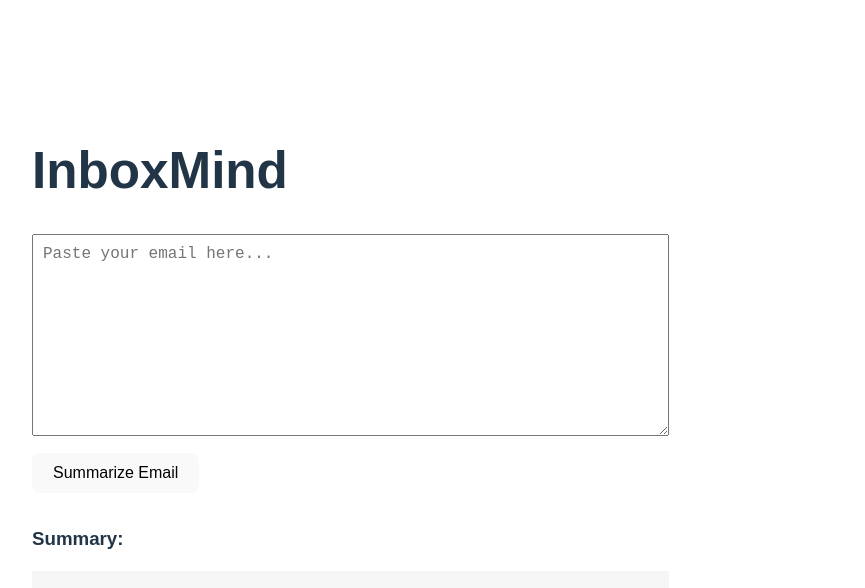
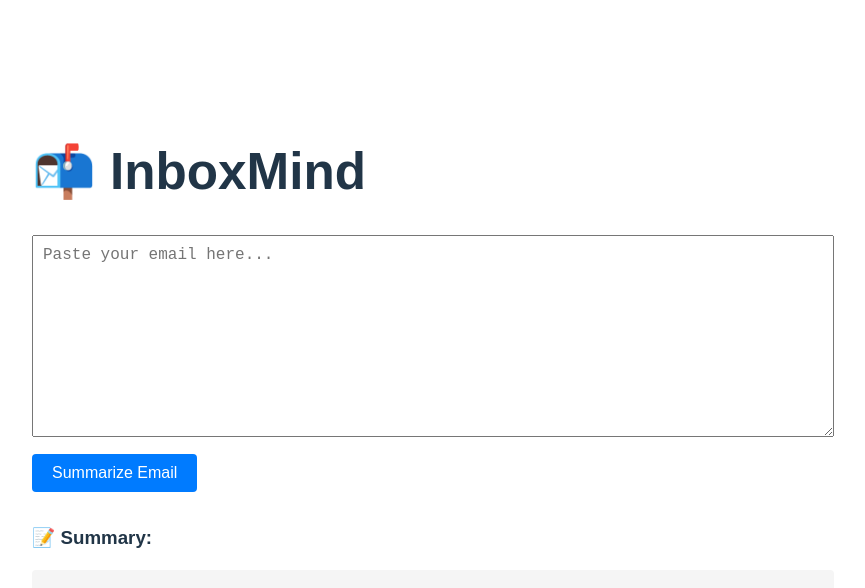
Before and after one commit to Khushi-gorasiya/inboxmind, a React (Vite) app: page / in a window 1280 px wide. Shown: the top 588 px of the page, without its empty margins (0-865 px from the left). Built offline with nearby package versions, Linux system fonts and the light colour scheme.

Commit message:
Update App.tsx

```diff
--- a/src/App.tsx
+++ b/src/App.tsx
@@ -5,6 +5,9 @@ function App() {
   const [summary, setSummary] = useState('');
 
   const handleSummarize = async () => {
+    setSummary("Summarizing...");
+
+    try {
       const response = await fetch('/api/summarize', {
         method: 'POST',
         headers: { 'Content-Type': 'application/json' },
@@ -15,18 +18,20 @@ function App() {
 
       if (data.error) {
         setSummary("Error: " + data.error);
-    } else if (data.generated_responses) {
-      setSummary(data.generated_responses[0]);
       } else if (Array.isArray(data) && data[0]?.generated_text) {
         setSummary(data[0].generated_text);
       } else {
         setSummary("No summary returned.");
       }
+    } catch (error) {
+      console.error("Summarization failed:", error);
+      setSummary("Failed to summarize. Please try again later.");
+    }
   };
 
   return (
     <div className="App" style={{ padding: '2rem', fontFamily: 'Arial' }}>
-      <h1>InboxMind</h1>
+      <h1>📬 InboxMind</h1>
 
       <textarea
         rows={10}
@@ -34,25 +39,38 @@ function App() {
         placeholder="Paste your email here..."
         value={emailText}
         onChange={(e) => setEmailText(e.target.value)}
-        style={{ padding: '10px', fontSize: '16px', width: '100%', boxSizing: 'border-box' }}
+        style={{
+          padding: '10px',
+          fontSize: '16px',
+          width: '100%',
+          boxSizing: 'border-box',
+          marginBottom: '10px',
+        }}
       />
-
-      <br />
 
       <button
         onClick={handleSummarize}
-        style={{ marginTop: '10px', padding: '10px 20px', fontSize: '16px' }}
+        style={{
+          padding: '10px 20px',
+          fontSize: '16px',
+          cursor: 'pointer',
+          backgroundColor: '#007bff',
+          color: '#fff',
+          border: 'none',
+          borderRadius: '4px',
+        }}
       >
         Summarize Email
       </button>
 
-      <h3 style={{ marginTop: '2rem' }}>Summary:</h3>
+      <h3 style={{ marginTop: '2rem' }}>📝 Summary:</h3>
       <div
         style={{
           backgroundColor: '#f5f5f5',
           padding: '10px',
           minHeight: '100px',
           whiteSpace: 'pre-wrap',
+          borderRadius: '4px',
         }}
       >
         {summary}
```
Lines whose indentation alone changed are shown as unchanged.
